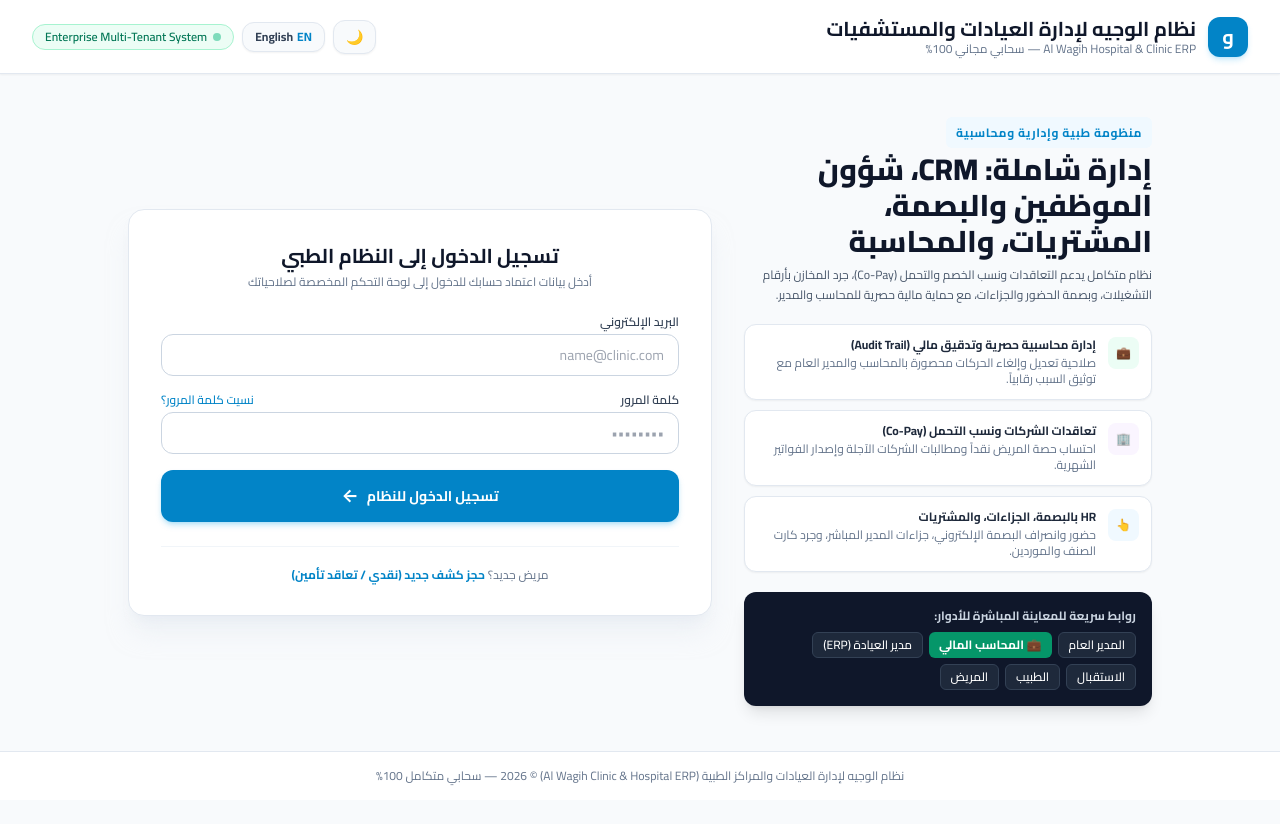
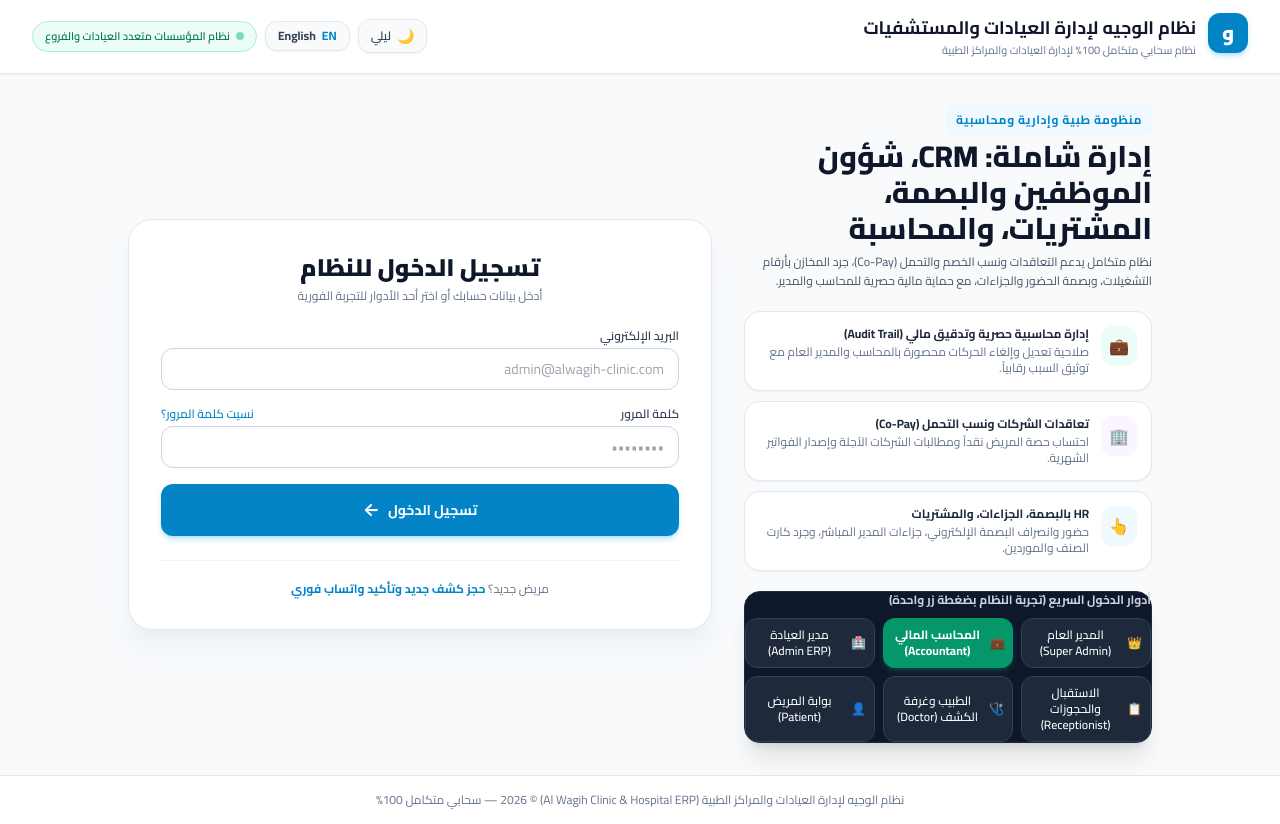
Before and after one commit to hassan-wajih-ai/al-wagih-clinic, a plain HTML site: page index.html in a window 1280 px wide. Before the commit the page ends 800 px from the top, so only its background shows below. Drawn offline with nearby package versions, Linux system fonts and the light colour scheme.

```diff
--- a/index.html
+++ b/index.html
@@ -4,10 +4,11 @@
     <meta charset="UTF-8">
     <meta name="viewport" content="width=device-width, initial-scale=1.0">
     <title>نظام الوجيه لإدارة العيادات والمراكز الطبية | بوابة تسجيل الدخول</title>
-    <!-- Tailwind CSS CDN -->
+    <!-- Tailwind CSS CDN with Dark Mode Class -->
     <script src="https://cdn.tailwindcss.com"></script>
     <script>
         tailwind.config = {
+            darkMode: 'class',
             theme: {
                 extend: {
                     colors: {
@@ -27,121 +28,151 @@
     <!-- Supabase JS Client v2 CDN -->
     <script src="https://cdn.jsdelivr.net/npm/@supabase/supabase-js@2"></script>
     <link rel="stylesheet" href="css/style.css">
+    <!-- i18n & Theme Manager (Head load to prevent theme flash) -->
+    <script src="js/i18n.js"></script>
 </head>
-<body class="bg-slate-50 min-h-screen flex flex-col justify-between">
+<body class="bg-slate-50 dark:bg-slate-950 text-slate-800 dark:text-slate-100 min-h-screen flex flex-col justify-between transition-colors duration-300">
 
     <!-- Header / Navbar -->
-    <header class="bg-white border-b border-slate-200 shadow-sm">
-        <div class="max-w-7xl mx-auto px-4 sm:px-6 lg:px-8 py-4 flex items-center justify-between">
+    <header class="bg-white dark:bg-slate-900 border-b border-slate-200 dark:border-slate-800 shadow-sm sticky top-0 z-40 transition-colors duration-300">
+        <div class="max-w-7xl mx-auto px-4 sm:px-6 lg:px-8 py-3.5 flex items-center justify-between">
             <div class="flex items-center gap-3">
-                <div class="w-10 h-10 rounded-xl bg-brand-600 text-white flex items-center justify-center font-bold text-xl shadow-md shadow-brand-500/20">
+                <div class="w-10 h-10 rounded-xl bg-brand-600 text-white flex items-center justify-center font-black text-xl shadow-md shadow-brand-500/25 animate-wa-float">
                     و
                 </div>
                 <div>
-                    <h1 class="text-xl font-bold text-slate-900 leading-tight">نظام الوجيه لإدارة العيادات والمستشفيات</h1>
-                    <p class="text-xs text-slate-500">Al Wagih Hospital & Clinic ERP — سحابي مجاني 100%</p>
+                    <h1 class="text-base sm:text-lg font-bold text-slate-900 dark:text-white leading-tight" data-i18n="app_title">نظام الوجيه لإدارة العيادات والمستشفيات</h1>
+                    <p class="text-[11px] text-slate-500 dark:text-slate-400" data-i18n="app_subtitle">Al Wagih Hospital & Clinic ERP — سحابي مجاني 100%</p>
                 </div>
             </div>
-            <div class="hidden sm:flex items-center gap-2">
-                <span class="inline-flex items-center gap-1.5 px-3 py-1 rounded-full text-xs font-semibold bg-emerald-50 text-emerald-700 border border-emerald-200">
+
+            <!-- Navbar Right Controls: Theme Toggle + Language Switcher -->
+            <div class="flex items-center gap-2">
+                <!-- Theme Toggle Button -->
+                <button type="button" onclick="ThemeManager.toggleTheme()" class="theme-toggle-btn flex items-center gap-1.5 px-3 py-1.5 rounded-xl border border-slate-200 dark:border-slate-700 bg-slate-50 dark:bg-slate-800 hover:bg-slate-100 dark:hover:bg-slate-700 text-slate-700 dark:text-slate-200 text-xs font-bold transition shadow-sm btn-press" title="تبديل الثيم / Toggle Dark Mode">
+                    <span class="text-sm">🌙</span>
+                    <span class="hidden sm:inline" data-i18n="dark_mode">ليلي</span>
+                </button>
+
+                <!-- Language Switcher Button -->
+                <button type="button" onclick="I18n.toggleLanguage()" class="lang-toggle-btn flex items-center gap-1.5 px-3 py-1.5 rounded-xl border border-slate-200 dark:border-slate-700 bg-slate-50 dark:bg-slate-800 hover:bg-slate-100 dark:hover:bg-slate-700 text-slate-700 dark:text-slate-200 text-xs font-bold transition shadow-sm btn-press" title="تبديل اللغة / Switch Language">
+                    <span class="font-bold text-sky-600 dark:text-sky-400">EN</span>
+                    <span class="text-xs">English</span>
+                </button>
+
+                <div class="hidden lg:flex items-center gap-1.5 px-3 py-1.5 rounded-full text-[11px] font-semibold bg-emerald-50 dark:bg-emerald-950/40 text-emerald-700 dark:text-emerald-300 border border-emerald-200 dark:border-emerald-800">
                     <span class="w-2 h-2 rounded-full bg-emerald-500 animate-pulse"></span>
-                    Enterprise Multi-Tenant System
-                </span>
+                    <span data-i18n="demo_tag">Enterprise Multi-Tenant System</span>
+                </div>
             </div>
         </div>
     </header>
 
     <!-- Main Content -->
-    <main class="flex-1 flex items-center justify-center p-4 sm:p-6 lg:p-8">
+    <main class="flex-1 flex items-center justify-center p-4 sm:p-6 lg:p-8 animate-fade-in">
         <div class="w-full max-w-5xl grid grid-cols-1 lg:grid-cols-12 gap-8 items-center">
 
             <!-- Information / Feature Highlights Column -->
-            <div class="lg:col-span-5 space-y-5">
+            <div class="lg:col-span-5 space-y-5 animate-slide-up">
                 <div>
-                    <span class="text-xs font-bold text-brand-600 uppercase tracking-wider bg-brand-50 px-2.5 py-1 rounded-md">منظومة طبية وإدارية ومحاسبية</span>
-                    <h2 class="text-2xl sm:text-3xl font-extrabold text-slate-900 mt-2 leading-snug">
+                    <span class="text-xs font-bold text-brand-600 dark:text-brand-400 uppercase tracking-wider bg-brand-50 dark:bg-brand-950/60 px-2.5 py-1 rounded-md">منظومة طبية وإدارية ومحاسبية</span>
+                    <h2 class="text-2xl sm:text-3xl font-extrabold text-slate-900 dark:text-white mt-2 leading-snug">
                         إدارة شاملة: CRM، شؤون الموظفين والبصمة، المشتريات، والمحاسبة
                     </h2>
-                    <p class="text-slate-600 text-xs mt-1.5 leading-relaxed">
+                    <p class="text-slate-600 dark:text-slate-400 text-xs mt-1.5 leading-relaxed">
                         نظام متكامل يدعم التعاقدات ونسب الخصم والتحمل (Co-Pay)، جرد المخازن بأرقام التشغيلات، وبصمة الحضور والجزاءات، مع حماية مالية حصرية للمحاسب والمدير.
                     </p>
                 </div>
 
                 <div class="space-y-2.5 text-xs">
-                    <div class="flex items-start gap-3 p-3 rounded-xl bg-white border border-slate-200 shadow-sm">
-                        <div class="p-2 rounded-lg bg-emerald-50 text-emerald-600 font-bold">💼</div>
+                    <div class="card-hover flex items-start gap-3 p-3.5 rounded-2xl bg-white dark:bg-slate-900 border border-slate-200 dark:border-slate-800 shadow-sm">
+                        <div class="p-2 rounded-xl bg-emerald-50 dark:bg-emerald-950/50 text-emerald-600 dark:text-emerald-400 font-bold text-base">💼</div>
                         <div>
-                            <h4 class="font-bold text-slate-800">إدارة محاسبية حصرية وتدقيق مالي (Audit Trail)</h4>
-                            <p class="text-slate-500 mt-0.5">صلاحية تعديل وإلغاء الحركات محصورة بالمحاسب والمدير العام مع توثيق السبب رقابياً.</p>
+                            <h4 class="font-bold text-slate-800 dark:text-slate-100">إدارة محاسبية حصرية وتدقيق مالي (Audit Trail)</h4>
+                            <p class="text-slate-500 dark:text-slate-400 mt-0.5">صلاحية تعديل وإلغاء الحركات محصورة بالمحاسب والمدير العام مع توثيق السبب رقابياً.</p>
                         </div>
                     </div>
 
-                    <div class="flex items-start gap-3 p-3 rounded-xl bg-white border border-slate-200 shadow-sm">
-                        <div class="p-2 rounded-lg bg-purple-50 text-purple-600 font-bold">🏢</div>
+                    <div class="card-hover flex items-start gap-3 p-3.5 rounded-2xl bg-white dark:bg-slate-900 border border-slate-200 dark:border-slate-800 shadow-sm">
+                        <div class="p-2 rounded-xl bg-purple-50 dark:bg-purple-950/50 text-purple-600 dark:text-purple-400 font-bold text-base">🏢</div>
                         <div>
-                            <h4 class="font-bold text-slate-800">تعاقدات الشركات ونسب التحمل (Co-Pay)</h4>
-                            <p class="text-slate-500 mt-0.5">احتساب حصة المريض نقداً ومطالبات الشركات الآجلة وإصدار الفواتير الشهرية.</p>
+                            <h4 class="font-bold text-slate-800 dark:text-slate-100">تعاقدات الشركات ونسب التحمل (Co-Pay)</h4>
+                            <p class="text-slate-500 dark:text-slate-400 mt-0.5">احتساب حصة المريض نقداً ومطالبات الشركات الآجلة وإصدار الفواتير الشهرية.</p>
                         </div>
                     </div>
 
-                    <div class="flex items-start gap-3 p-3 rounded-xl bg-white border border-slate-200 shadow-sm">
-                        <div class="p-2 rounded-lg bg-sky-50 text-sky-600 font-bold">👆</div>
+                    <div class="card-hover flex items-start gap-3 p-3.5 rounded-2xl bg-white dark:bg-slate-900 border border-slate-200 dark:border-slate-800 shadow-sm">
+                        <div class="p-2 rounded-xl bg-sky-50 dark:bg-sky-950/50 text-sky-600 dark:text-sky-400 font-bold text-base">👆</div>
                         <div>
-                            <h4 class="font-bold text-slate-800">HR بالبصمة، الجزاءات، والمشتريات</h4>
-                            <p class="text-slate-500 mt-0.5">حضور وانصراف البصمة الإلكتروني، جزاءات المدير المباشر، وجرد كارت الصنف والموردين.</p>
+                            <h4 class="font-bold text-slate-800 dark:text-slate-100">HR بالبصمة، الجزاءات، والمشتريات</h4>
+                            <p class="text-slate-500 dark:text-slate-400 mt-0.5">حضور وانصراف البصمة الإلكتروني، جزاءات المدير المباشر، وجرد كارت الصنف والموردين.</p>
                         </div>
                     </div>
                 </div>
 
                 <!-- Fast Dashboard Switcher Preview -->
-                <div class="p-4 rounded-xl bg-slate-900 text-white shadow-lg">
-                    <h4 class="text-xs font-bold text-slate-300 mb-2">روابط سريعة للمعاينة المباشرة للأدوار:</h4>
-                    <div class="flex flex-wrap gap-1.5 text-xs">
-                        <button type="button" onclick="Auth.quickLogin('superadmin')" class="px-2.5 py-1 bg-slate-800 hover:bg-brand-600 text-white rounded-md border border-slate-700 transition font-medium">المدير العام</button>
-                        <button type="button" onclick="Auth.quickLogin('accountant')" class="px-2.5 py-1 bg-emerald-600 hover:bg-emerald-500 text-white rounded-md transition font-bold">💼 المحاسب المالي</button>
-                        <button type="button" onclick="Auth.quickLogin('admin')" class="px-2.5 py-1 bg-slate-800 hover:bg-brand-600 text-white rounded-md border border-slate-700 transition font-medium">مدير العيادة (ERP)</button>
-                        <button type="button" onclick="Auth.quickLogin('receptionist')" class="px-2.5 py-1 bg-slate-800 hover:bg-brand-600 text-white rounded-md border border-slate-700 transition font-medium">الاستقبال</button>
-                        <button type="button" onclick="Auth.quickLogin('doctor')" class="px-2.5 py-1 bg-slate-800 hover:bg-brand-600 text-white rounded-md border border-slate-700 transition font-medium">الطبيب</button>
-                        <button type="button" onclick="Auth.quickLogin('patient')" class="px-2.5 py-1 bg-slate-800 hover:bg-brand-600 text-white rounded-md border border-slate-700 transition font-medium">المريض</button>
+                <div class="p-4.5 rounded-2xl bg-slate-900 text-white shadow-xl border border-slate-800 card-hover">
+                    <h4 class="text-xs font-bold text-slate-300 mb-2.5 flex items-center justify-between" data-i18n="demo_roles_title">
+                        <span>⚡ أدوار الدخول السريع (تجربة النظام بضغطة زر):</span>
+                    </h4>
+                    <div class="grid grid-cols-2 sm:grid-cols-3 gap-2 text-xs">
+                        <button type="button" onclick="Auth.quickLogin('superadmin')" class="btn-press p-2 bg-slate-800 hover:bg-brand-600 text-white rounded-xl border border-slate-700 transition font-medium flex items-center justify-center gap-1.5">
+                            <span>👑</span> <span data-i18n="role_superadmin">المدير العام</span>
+                        </button>
+                        <button type="button" onclick="Auth.quickLogin('accountant')" class="btn-press p-2 bg-emerald-600 hover:bg-emerald-500 text-white rounded-xl transition font-bold flex items-center justify-center gap-1.5 shadow-md shadow-emerald-600/30">
+                            <span>💼</span> <span data-i18n="role_accountant">المحاسب المالي</span>
+                        </button>
+                        <button type="button" onclick="Auth.quickLogin('admin')" class="btn-press p-2 bg-slate-800 hover:bg-brand-600 text-white rounded-xl border border-slate-700 transition font-medium flex items-center justify-center gap-1.5">
+                            <span>🏥</span> <span data-i18n="role_admin">مدير العيادة</span>
+                        </button>
+                        <button type="button" onclick="Auth.quickLogin('receptionist')" class="btn-press p-2 bg-slate-800 hover:bg-brand-600 text-white rounded-xl border border-slate-700 transition font-medium flex items-center justify-center gap-1.5">
+                            <span>📋</span> <span data-i18n="role_receptionist">الاستقبال</span>
+                        </button>
+                        <button type="button" onclick="Auth.quickLogin('doctor')" class="btn-press p-2 bg-slate-800 hover:bg-brand-600 text-white rounded-xl border border-slate-700 transition font-medium flex items-center justify-center gap-1.5">
+                            <span>🩺</span> <span data-i18n="role_doctor">الطبيب</span>
+                        </button>
+                        <button type="button" onclick="Auth.quickLogin('patient')" class="btn-press p-2 bg-slate-800 hover:bg-brand-600 text-white rounded-xl border border-slate-700 transition font-medium flex items-center justify-center gap-1.5">
+                            <span>👤</span> <span data-i18n="role_patient">المريض</span>
+                        </button>
                     </div>
                 </div>
             </div>
 
             <!-- Login Form Column -->
-            <div class="lg:col-span-7">
-                <div class="bg-white rounded-2xl shadow-xl shadow-slate-200/50 border border-slate-200 p-6 sm:p-8">
+            <div class="lg:col-span-7 animate-slide-up">
+                <div class="card-hover bg-white dark:bg-slate-900 rounded-3xl shadow-xl shadow-slate-200/50 dark:shadow-black/50 border border-slate-200 dark:border-slate-800 p-6 sm:p-8">
                     <div class="text-center mb-6">
-                        <h3 class="text-xl font-bold text-slate-900">تسجيل الدخول إلى النظام الطبي</h3>
-                        <p class="text-xs text-slate-500 mt-1">أدخل بيانات اعتماد حسابك للدخول إلى لوحة التحكم المخصصة لصلاحياتك</p>
+                        <h3 class="text-xl sm:text-2xl font-black text-slate-900 dark:text-white" data-i18n="login_title">تسجيل الدخول إلى النظام الطبي</h3>
+                        <p class="text-xs text-slate-500 dark:text-slate-400 mt-1" data-i18n="login_desc">أدخل بيانات اعتماد حسابك للدخول إلى لوحة التحكم المخصصة لصلاحياتك</p>
                     </div>
 
                     <form id="login-form" class="space-y-4">
                         <div>
-                            <label for="email" class="block text-xs font-semibold text-slate-700 mb-1">البريد الإلكتروني</label>
-                            <input type="email" id="email" required placeholder="name@clinic.com"
-                                class="w-full px-3.5 py-2.5 text-sm rounded-xl border border-slate-300 focus:outline-none focus:ring-2 focus:ring-brand-500 focus:border-brand-500 transition">
+                            <label for="email" class="block text-xs font-semibold text-slate-700 dark:text-slate-300 mb-1" data-i18n="email_label">البريد الإلكتروني</label>
+                            <input type="email" id="email" required placeholder="name@clinic.com" data-i18n-placeholder="email_placeholder"
+                                class="w-full px-3.5 py-2.5 text-sm rounded-xl border border-slate-300 dark:border-slate-700 bg-white dark:bg-slate-950 text-slate-900 dark:text-white focus:outline-none focus:ring-2 focus:ring-brand-500 focus:border-brand-500 transition">
                         </div>
 
                         <div>
                             <div class="flex items-center justify-between mb-1">
-                                <label for="password" class="block text-xs font-semibold text-slate-700">كلمة المرور</label>
-                                <a href="#" onclick="alert('يرجى التواصل مع إدارة النظام لإعادة ضبط كلمة المرور'); return false;" class="text-xs text-brand-600 hover:text-brand-700 font-medium">نسيت كلمة المرور؟</a>
+                                <label for="password" class="block text-xs font-semibold text-slate-700 dark:text-slate-300" data-i18n="password_label">كلمة المرور</label>
+                                <a href="#" onclick="alert('يرجى التواصل مع إدارة النظام لإعادة ضبط كلمة المرور'); return false;" class="text-xs text-brand-600 dark:text-brand-400 hover:underline font-medium">نسيت كلمة المرور؟</a>
                             </div>
-                            <input type="password" id="password" required placeholder="••••••••"
-                                class="w-full px-3.5 py-2.5 text-sm rounded-xl border border-slate-300 focus:outline-none focus:ring-2 focus:ring-brand-500 focus:border-brand-500 transition">
+                            <input type="password" id="password" required placeholder="••••••••" data-i18n-placeholder="password_placeholder"
+                                class="w-full px-3.5 py-2.5 text-sm rounded-xl border border-slate-300 dark:border-slate-700 bg-white dark:bg-slate-950 text-slate-900 dark:text-white focus:outline-none focus:ring-2 focus:ring-brand-500 focus:border-brand-500 transition">
                         </div>
 
                         <button type="submit" id="submit-btn"
-                            class="w-full py-3 px-4 rounded-xl bg-brand-600 hover:bg-brand-700 text-white font-bold text-sm shadow-md shadow-brand-500/25 transition flex items-center justify-center gap-2">
-                            <span>تسجيل الدخول للنظام</span>
+                            class="btn-press w-full py-3 px-4 rounded-xl bg-brand-600 hover:bg-brand-700 text-white font-bold text-sm shadow-md shadow-brand-500/25 transition flex items-center justify-center gap-2">
+                            <span data-i18n="login_btn">تسجيل الدخول للنظام</span>
                             <span class="text-lg">←</span>
                         </button>
                     </form>
 
-                    <div class="mt-6 pt-5 border-t border-slate-100">
-                        <p class="text-xs text-center text-slate-500">
+                    <div class="mt-6 pt-5 border-t border-slate-100 dark:border-slate-800">
+                        <p class="text-xs text-center text-slate-500 dark:text-slate-400">
                             مريض جديد؟
-                            <a href="dashboards/patient/index.html" class="text-brand-600 font-bold hover:underline">حجز كشف جديد (نقدي / تعاقد تأمين)</a>
+                            <a href="dashboards/patient/index.html" class="text-brand-600 dark:text-brand-400 font-bold hover:underline">حجز كشف جديد وتأكيد واتساب فوري</a>
                         </p>
                     </div>
                 </div>
@@ -151,7 +182,7 @@
     </main>
 
     <!-- Footer -->
-    <footer class="bg-white border-t border-slate-200 py-4 text-center text-xs text-slate-500">
+    <footer class="bg-white dark:bg-slate-900 border-t border-slate-200 dark:border-slate-800 py-4 text-center text-xs text-slate-500 dark:text-slate-400 transition-colors duration-300">
         نظام الوجيه لإدارة العيادات والمراكز الطبية (Al Wagih Clinic & Hospital ERP) &copy; 2026 — سحابي متكامل 100%
     </footer>
 
@@ -167,12 +198,12 @@
             const btn = document.getElementById('submit-btn');
 
             btn.disabled = true;
-            btn.innerHTML = 'جاري التحقق وتوجيه الصلاحية...';
+            btn.innerHTML = I18n.currentLang === 'en' ? 'Authenticating...' : 'جاري التحقق وتوجيه الصلاحية...';
 
             await Auth.login(email, password);
 
             btn.disabled = false;
-            btn.innerHTML = '<span>تسجيل الدخول للنظام</span> <span class="text-lg">←</span>';
+            btn.innerHTML = `<span>${I18n.t('login_btn')}</span> <span class="text-lg">←</span>`;
         });
     </script>
 </body>
```
